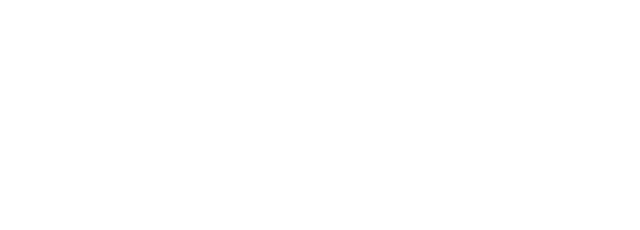
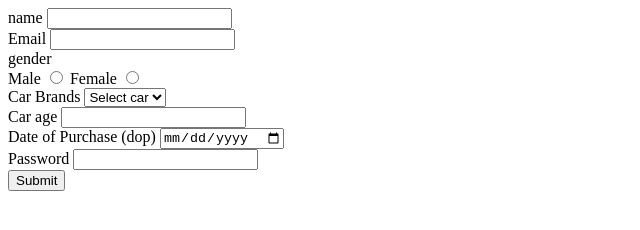
Before and after one commit to acciojob/car-insurance-form-sandeshpatil2299, a website: page main.html in a window 1280 px wide. Shown: the whole page, without its empty margins (0-640 px from the left). Drawn offline with Linux system fonts and the light colour scheme.

Commit message:
created a submission

```diff
--- a/main.html
+++ b/main.html
@@ -3,14 +3,54 @@
 <html>
 
 <head>
-	<link rel="stylesheet" href="styles.css">
+    <link rel="stylesheet" href="styles.css">
 </head>
 
 <body>
-	<!-- the entire body must be written by student -->
-    <script type="text/javascript" src="./script.js">
-</script>
+    <!-- the entire body must be written by student -->
+    <form action="" method="post">
+        <label for="name">name</label>
+        <input type="text" id="name" name="name" required>
+        <br>
 
+        <label for="email">Email</label>
+        <input type="email" id="email" name="email" required>
+        <br>
+
+        <label>gender</label>
+        <br>
+        <label for="male">Male</label>
+        <input type="radio" name="gender" id="male" value="male" required>
+        <label for="female">Female</label>
+        <input type="radio" name="gender" id="female" value="female" required>
+        <br>
+
+        <label for="cars">Car Brands</label>
+        <select name="car" id="cars">
+            <option value="">Select car</option>
+            <option value="bmw">BMW</option>
+            <option value="audi">Audi</option>
+            <option value="mercedez">Mercedez</option>
+        </select>
+        <br>
+
+        <label for="carage">Car age</label>
+        <input type="number" name="carage" id="carage" required>
+        <br>
+
+        <label for="dop">Date of Purchase (dop)</label>
+        <input type="date" name="dop" id="dop" required>
+        <br>
+
+        <label for="password">Password</label>
+        <input type="password" name="password" id="password" required>
+        <br>
+
+        <input type="submit" value="Submit">
+
+    </form>
+
+    <script type="text/javascript" src="./script.js"></script>
 </body>
 
 </html>
```
